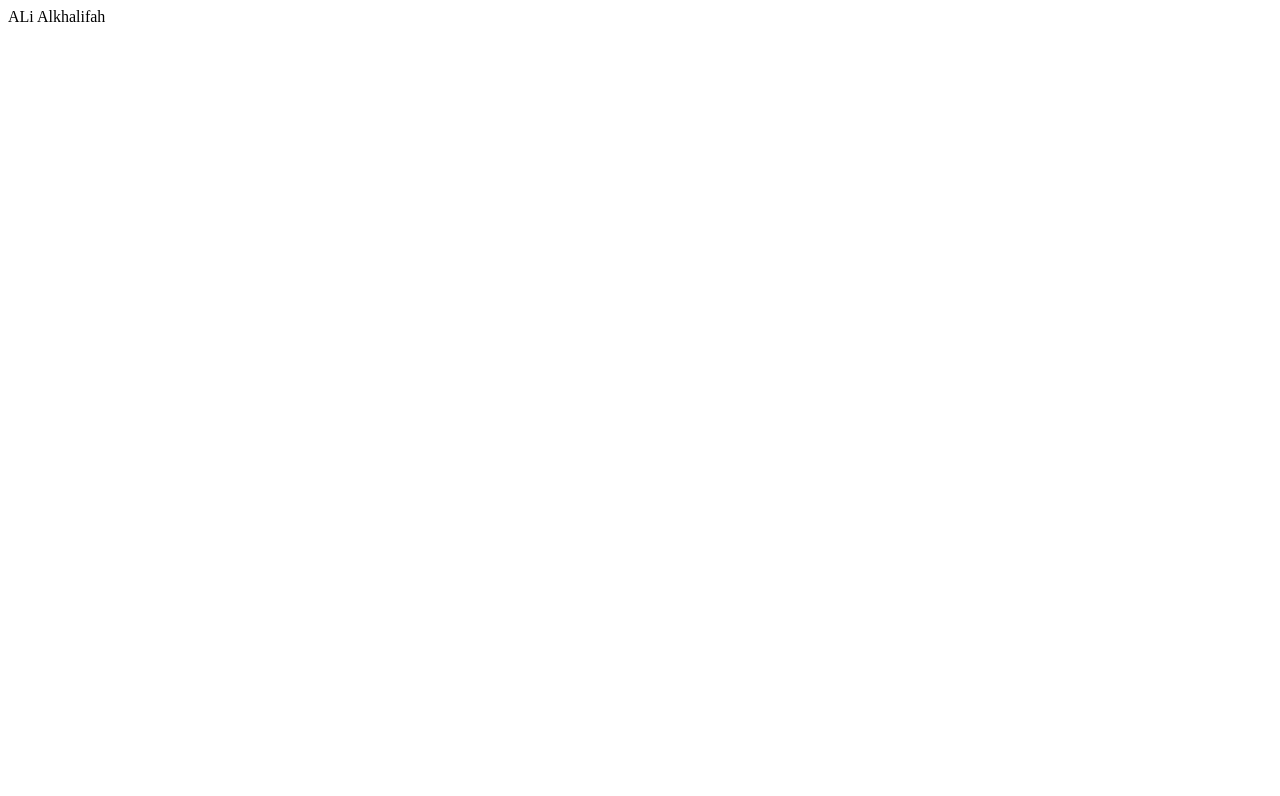
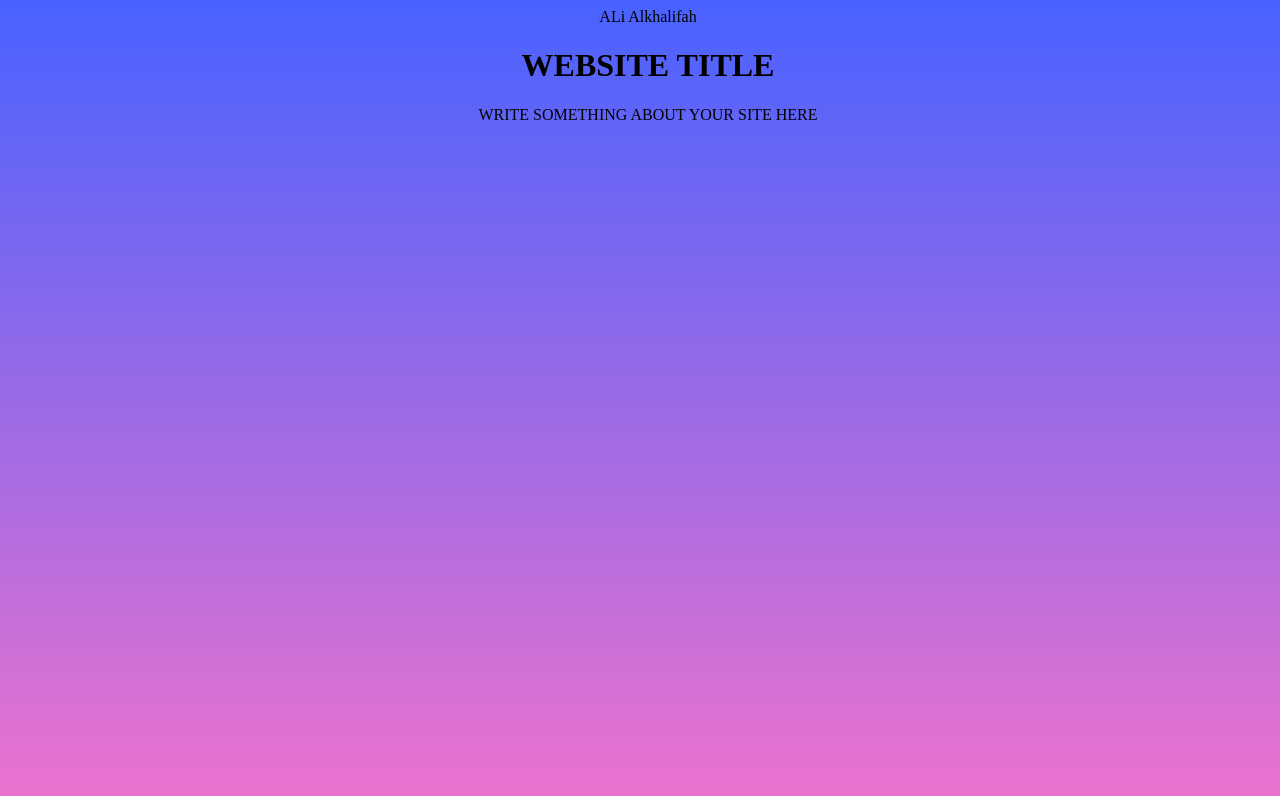
Before and after one commit to aa100503/My-Website, a plain HTML site: page index.html in a window 1280 px wide. Drawn offline with Linux system fonts and the light colour scheme.

Commit message:
Update index.html

```diff
--- a/index.html
+++ b/index.html
@@ -1 +1,23 @@
 ALi Alkhalifah
+
+<html>
+<head>
+  <style>
+     body{
+         text-align: center;
+         background-image: linear-gradient(rgb(72, 98, 335), rgb(239, 115, 205));
+         min-width: 100%;
+         min-height: 100%;
+      }
+  </style>
+</head>
+
+<body>
+<h1>WEBSITE TITLE</h1>
+  <p>
+  WRITE SOMETHING ABOUT YOUR SITE HERE
+  </p>
+
+</body>
+
+</html>
```
